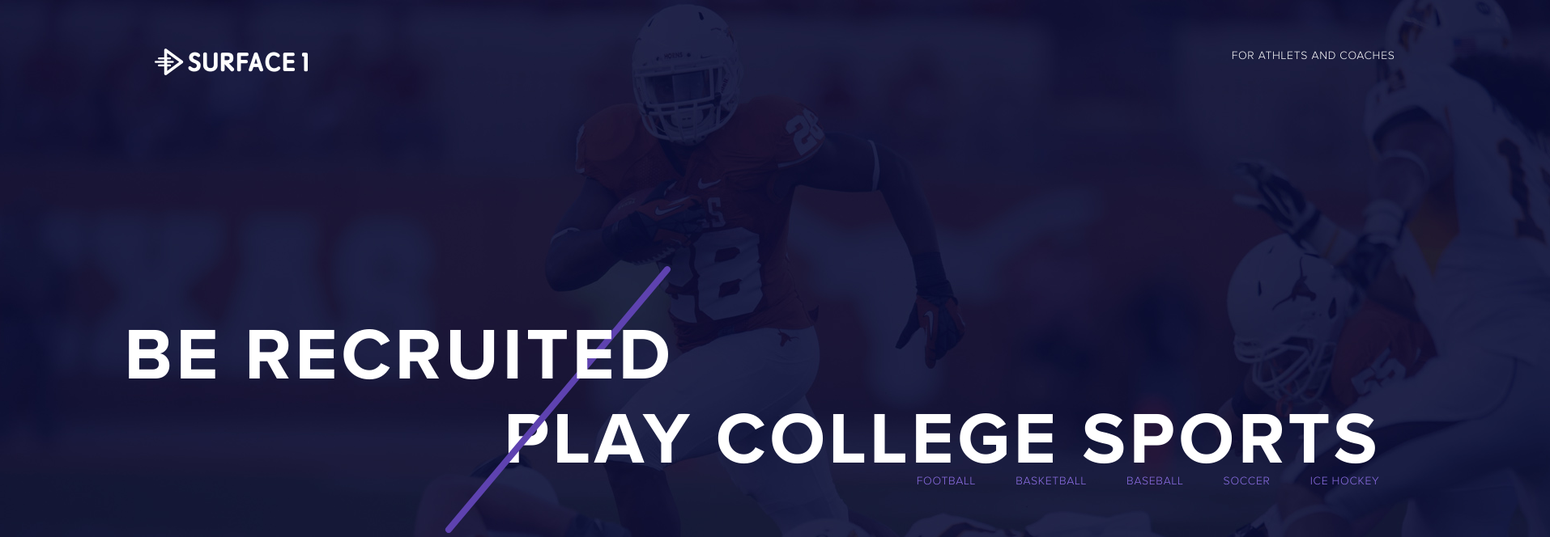
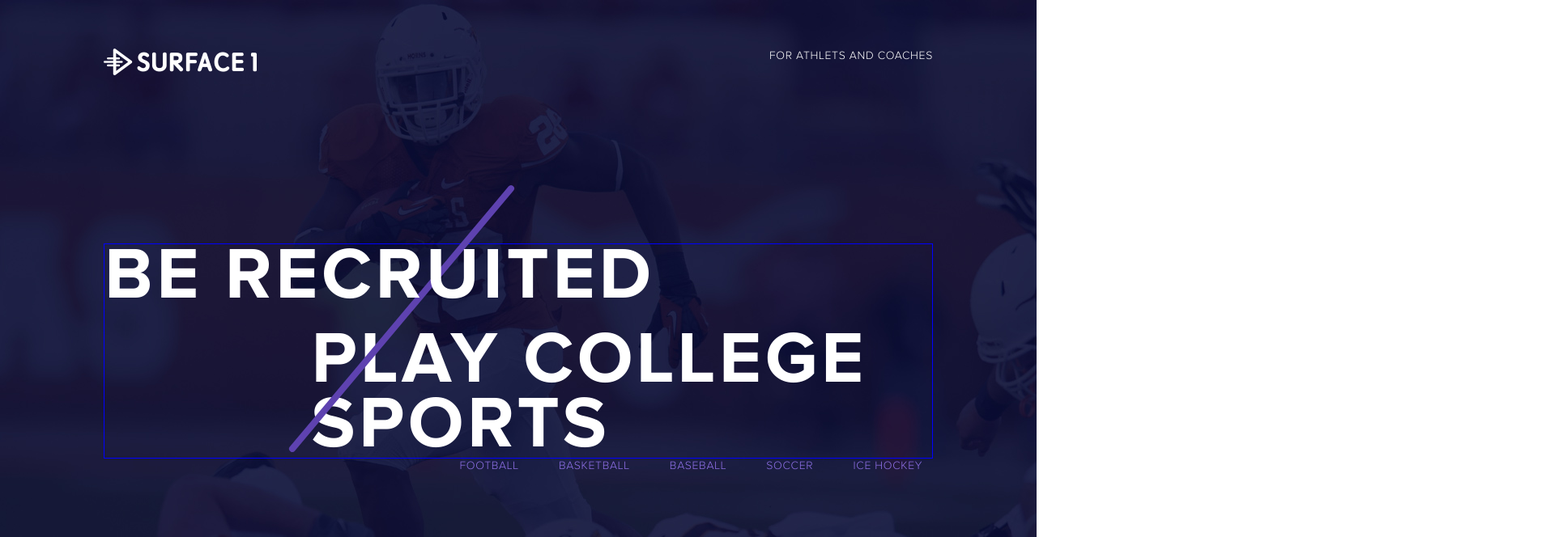
Before and after one commit to Becksy7/Surface, a plain HTML site: page index.html in a window 1280 px wide. Shown: the top 664 px of the page at 81% size, 1914 px wide, since content can reach past the window. Drawn offline with Linux system fonts and the light colour scheme.

Commit message:
Исправлены все замечания по шапке

```diff
--- a/style.css
+++ b/style.css
@@ -89,7 +89,7 @@ footer, header, hgroup, menu, nav, section {
 	font-family: "Proxima Nova Rg";
 	font-weight: normal;
 	font-style: normal;
-	width: 1914px;
+	max-width: 1900px;
 	overflow: hidden;
 }
 header {
@@ -126,23 +126,24 @@ header {
 .button_panel {
 	clear: both;
 	width: 750px;
-	padding: 0px auto;
+	padding: 0px;
 	margin: 0 auto;
 	margin-top: 10%;
 }
 .caption {
 	margin: 16% auto 0px auto;
-	width: 70%;
+	margin-left: 10%;
+	margin-right: 10%;
+	border: 1px solid blue;
 }
 .caption .first-part {
 	position: relative;
 	z-index: 3;
-	left: -10%;
 }
 .caption .second-part {
 	position: relative;
 	z-index: 1;
-	left:25%;
+	margin-left: 25%;
 }
 .line {
 	border:4px solid #5e42b0;
@@ -153,8 +154,7 @@ header {
 }
 .line-position {
 	position:relative;
-	top: 40%;
-	left: -20%;
+	margin-left: 15%;
 	z-index:2;
 }
 .navigation {
```
